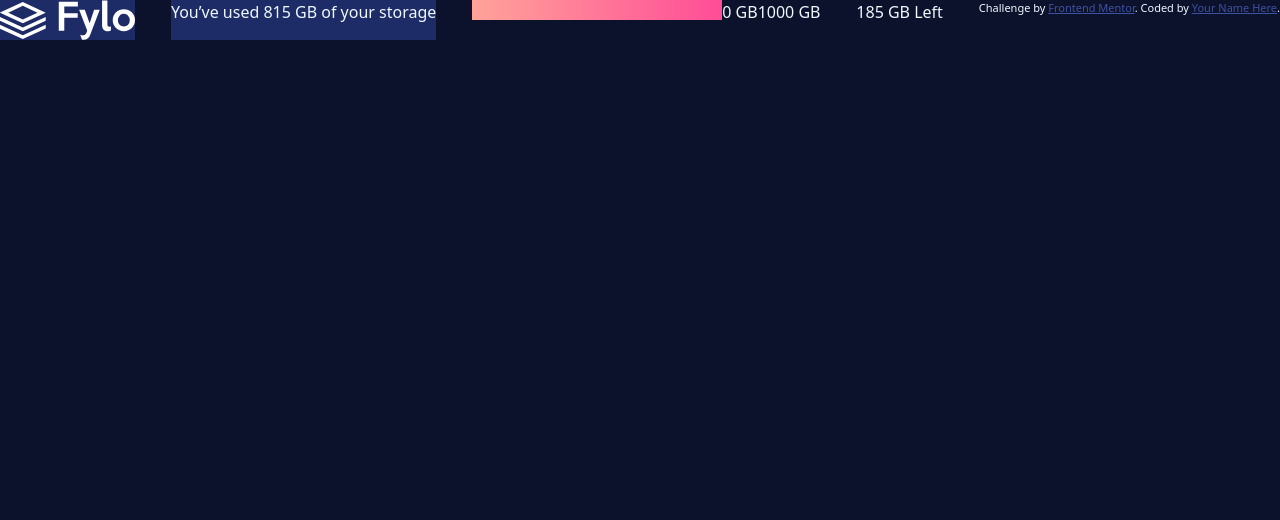
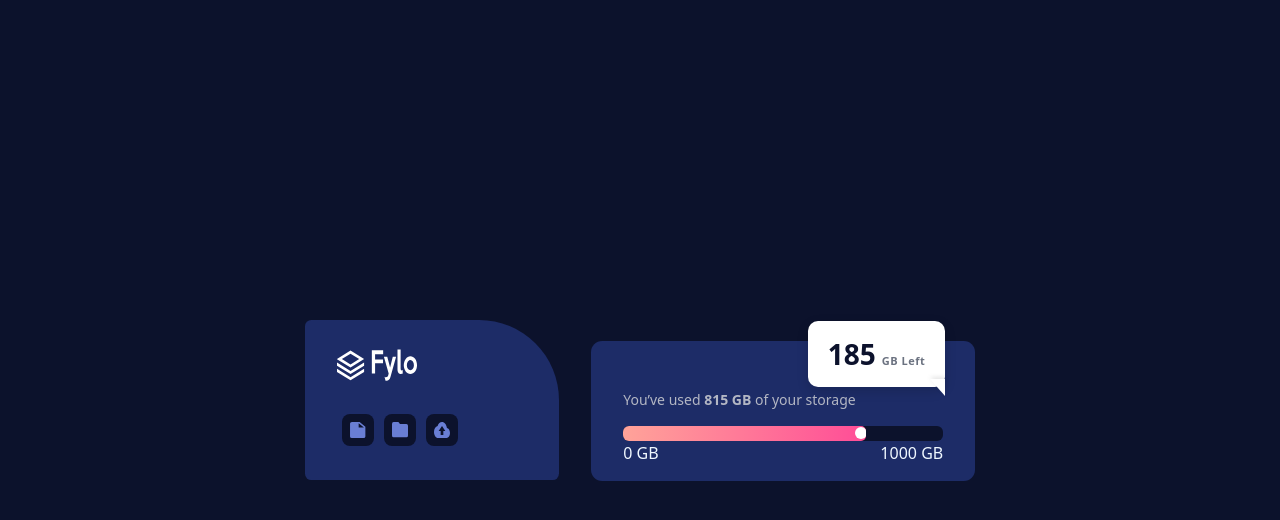
Before and after one commit to Vierbytes/FEMC, a plain HTML site: page fylo_data_storage/index.html in a window 1280 px wide. Drawn offline with nearby package versions, Linux system fonts and the light colour scheme.

Commit message:
shaped the cards and added the BootStrap progress-bar and styled it with a gradient and added the fixed dot at the head of the bar. Also added a rough outline of the floating card for remaining storage.

```diff
--- a/fylo_data_storage/index.html
+++ b/fylo_data_storage/index.html
@@ -18,16 +18,41 @@
   </style>
 </head>
 <body>
+  <div class="container">
     <div class="control">
-    <img src="images/logo.svg" alt="">
+      <img src="images/logo.svg" alt="logo" class="logo">
+      <div class="badges">
+        <div class="button1">
+                  <img src="images/icon-document.svg" alt="document button">
         </div>
-  <div class="storage">
+        <div class="button2">
+                  <img src="images/icon-folder.svg" alt="folder button">
+        </div>
+        <div class="button3">
+                  <img src="images/icon-upload.svg" alt="upload button">
+        </div>
+      </div>
+    </div>
+    <div class="graph">
+      <div class="storage-header">
+        <span class="storage-amount">
+              185
+        </span>
+        <span class="storage-unit">
+              GB Left
+        </span>
+      </div>
+      <div class="storage-text">
         <p>
-      You’ve used 815 GB of your storage
+          You’ve used <strong>815 GB</strong> of your storage
         </p>
       </div>
-  <div class="gauge">
-    <div class="bar"></div>
+      <div class="progress progress-with-dot">
+        <div class="progress-bar" role="progressbar" style="width:80%">
+          <span class="progress-dot"></span>
+        </div>
+      </div>
+      <div class="atoz">
         <p>
           0 GB
         </p>
@@ -35,13 +60,11 @@
           1000 GB
         </p>
       </div>
-
-  185 GB Left
-
-
-  <div class="attribution">
+    </div>
+  </div>
+    <!-- <div class="attribution">
       Challenge by <a href="https://www.frontendmentor.io?ref=challenge" target="_blank">Frontend Mentor</a>.
       Coded by <a href="#">Your Name Here</a>.
-  </div>
+    </div> -->
 </body>
 </html>
--- a/fylo_data_storage/style.css
+++ b/fylo_data_storage/style.css
@@ -5,19 +5,52 @@ body {
     justify-content: space-between;
 }
 
+.container {
+    display: flex;
+    padding-top: 40vh;
+
+}
 .control {
     display: flex;
+    flex-direction: column;
     background: hsl(228, 56%, 26%);
+    max-width: fit-content;
+    justify-content: space-evenly;
+    border-top-right-radius: 5rem;
+    margin-right: 2rem;
+    margin-left: 20%;
+    padding-right: 6rem;
+    padding-left: 1rem;
+    padding-top: 1rem;
+    padding-bottom: 1rem;
+    border-top-left-radius: .4rem;
+    border-bottom-left-radius: .4rem;
+    border-bottom-right-radius: .4rem;
+    height: 160px;
 }
 
-.storage {
+.logo {
+    padding-bottom: 1rem;
+    padding-left: 1rem;
+    height: 3rem;
+    width: 6rem;
+}
+
+.storage-text {
     display: flex;
     background: hsl(228, 56%, 26%);
+    width: max-content;
+    color: hsla(227, 11%, 75%, 0.973);
+    font-size: 14px;
+}
 
+.storage-text strong {
+    font-weight: 600;
 }
 
 .gauge {
     display: flex;
+
 }
 
 .bar {
@@ -26,3 +59,121 @@ body {
     width: 250px;
     height: 20px;
 }
+
+.progress {
+    /* width: 30vw; */
+    background: hsl(229, 57%, 11%);
+    padding-right: 1rem;
+}
+.progress-bar {
+    background: linear-gradient(to right, hsl(6, 100%, 80%), hsl(335, 100%, 65%));
+    border-top-right-radius: 5px;
+    border-bottom-right-radius: 5px;
+}
+
+.progress-with-dot{
+    position: relative;
+    height: 20px;
+}
+
+.progress-with-dot .progress-bar {
+    position: relative;
+}
+
+.progress-dot {
+    content: "";
+    display: block;
+    width: 12px;
+    height: 12px;
+    background-color: white;
+    border-radius: 50%;
+    position: absolute;
+    right: -1px;
+}
+.graph {
+    display: flex;
+    flex-direction: column;
+    background: hsl(228, 56%, 26%);
+    border-radius: .7rem;
+    width: 30vw;
+    height: 140px;
+    padding-left: 2rem;
+    padding-right: 2rem;
+    padding-top: 3rem;
+    margin-top: 1.3rem;
+    position: relative;
+}
+
+.atoz {
+    display: flex;
+    justify-content: space-between;
+}
+
+.attribution {
+    display: flex;
+    flex-direction: column;
+    justify-content: end;
+}
+
+.badges {
+    display: flex;
+    /* justify-content: space-evenly; */
+    padding-left: 1rem;
+    width: max-content;
+    justify-content: space-around;
+}
+
+.button1, .button2, .button3 {
+    background: hsl(229, 57%, 11%);
+    width: 2rem;
+    height: 2rem;
+    display: flex;
+    justify-content: center;
+    align-items: center;
+    border-radius: .5rem;
+    margin: 5px;
+}
+
+.button1 > img, .button2 > img, .button3 > img {
+    width: 1rem;
+    height: 1rem;
+}
+
+.storage-header {
+    position: absolute;
+    right: 30px;
+    top: -20px;
+    background: white;
+    padding: 12px 20px;
+    border-radius: 10px;
+    box-shadow: 0 4px 12px rgba(0, 0, 0, 0.15);
+    display: flex;
+    align-items: baseline;
+    gap: 6px;
+}
+
+.storage-header::before {
+    content: '';
+    position: absolute;
+    bottom: -9px;
+    right: 0px;
+    width: 0;
+    height: 0;
+    border-left: 15px solid transparent;
+    border-right: 0px solid transparent;
+    border-top: 17px solid white;
+    filter: drop-shadow(0 -2px 2px rgba(0, 0, 0, 0.1));
+}
+
+.storage-amount {
+    font-size: 28px;
+    font-weight: bold;
+    color: hsl(229, 57%, 11%);
+}
+
+.storage-unit {
+    font-size: 11px;
+    color: #6b7280;
+    font-weight: 600;
+    letter-spacing: 0.5px;
+}
```
Lines whose indentation alone changed are shown as unchanged.
